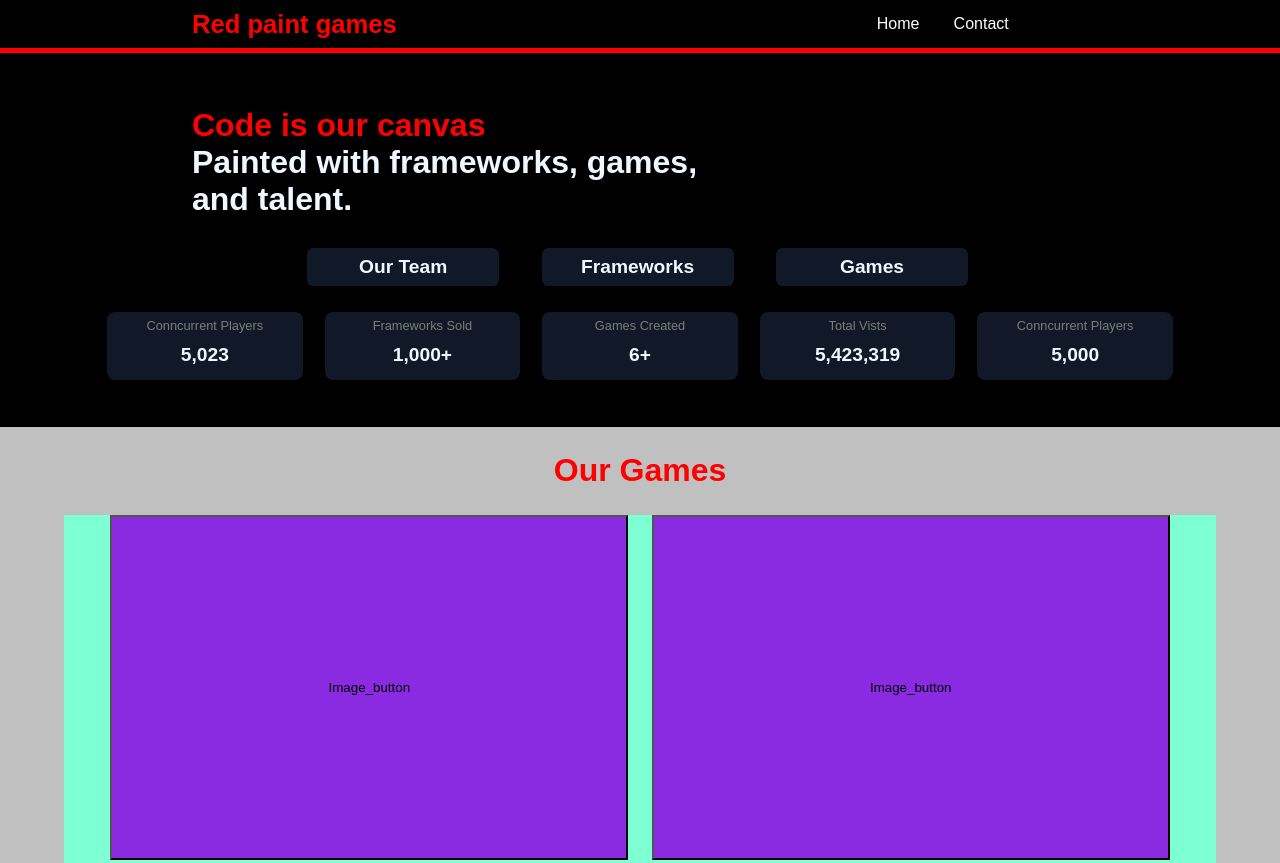
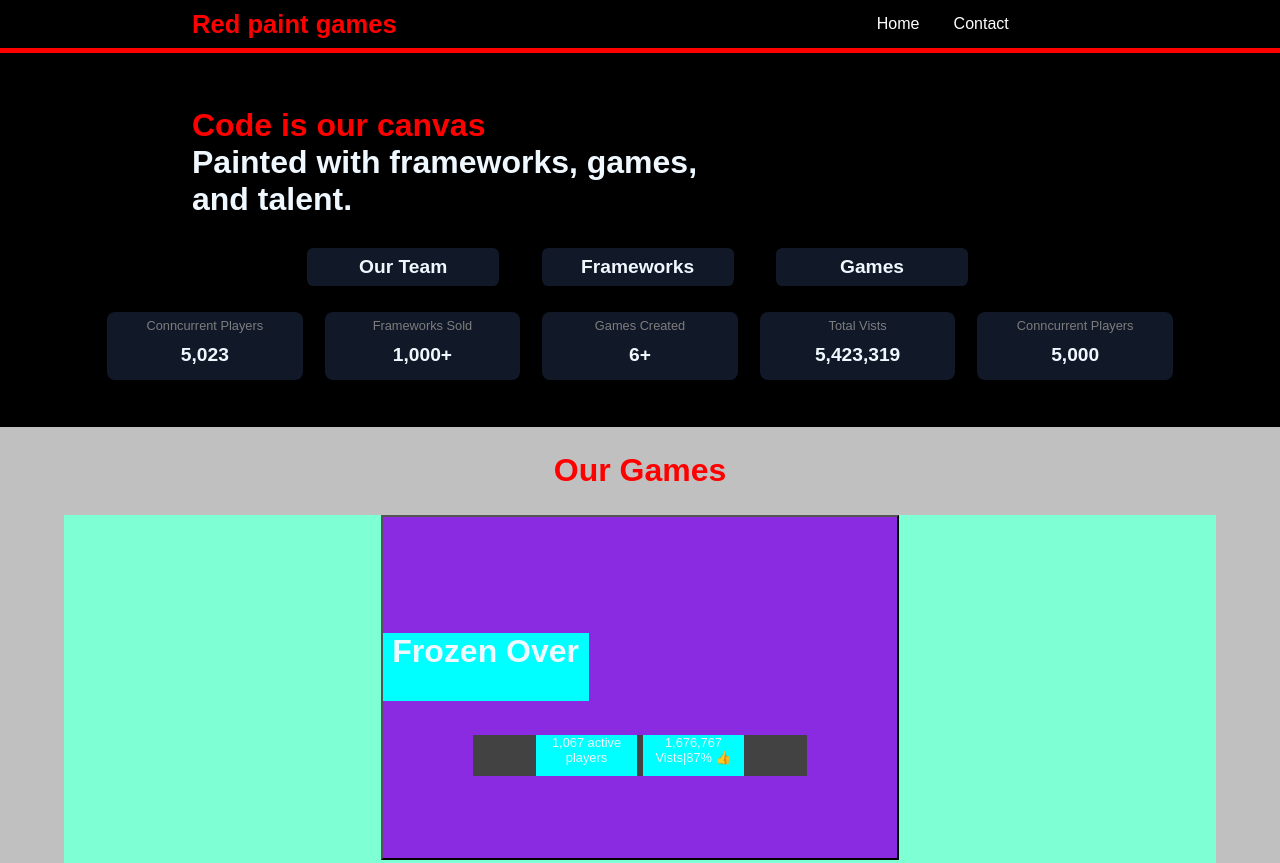
Before and after one commit to coolbulldj/Red-Paint-Games-Website, a plain HTML site: page index.html in a window 1280 px wide. Shown: the top 863 px of the page. Drawn offline with Linux system fonts and the light colour scheme.

Commit message:
improved game boxes frames

```diff
--- a/index.html
+++ b/index.html
@@ -37,8 +37,13 @@
         <div class="games_box">
             <h1 class="games_box_title">Our Games</h1>
             <div class = "game_holder">
-                <button class = "main_game_box">Image_button</button>
-                <button class = "main_game_box">Image_button</button>
+                <button class = "main_game_box">
+                    <h1 class = "main_game_box_title">Frozen Over</h1>
+                    <div class = "game_detail_box">
+                        <p class = "main_game_box_ccu">1,067 active players</p>
+                        <p class = "main_game_box_vists-likes">1,676,767 Vists|87% 👍</p>
+                    </div>
+                </button>
             </div>
         </div>
         <div class="menu_box">
--- a/styles.css
+++ b/styles.css
@@ -242,7 +242,7 @@
 
 
 .game_holder {
-    background-color: aquamarine;
+    background-color: rgb(127, 255, 212);
     width: 90%;
     aspect-ratio: 1;
     position: relative;
@@ -257,20 +257,59 @@
 
 .main_game_box {
     background-color: blueviolet;
-
     width: 45%;
     aspect-ratio: 1.5;
     max-height: fit-content;
 }
 
-.main_game_box_title {
+.main_game_box:hover {
+    width: 47%;
 
 }
 
-.main_game_box_ccu {
-
+.game_detail_box {
+    background-color: rgb(66, 66, 66);
+    border: none;
+    color: aliceblue;
+    width: 65%;
+    height: 12%;
+    position: relative;
+    top: 10%;
+    margin-inline: auto; /* centers div lol */
+    display:flex;
+    justify-content: center;
+    flex-direction: row;
+    gap: 2%;
 }
 
-.main_game_box_vists {
+.main_game_box_title {
+    font-family: sans-serif;
+    color:aliceblue;
+    background-color: aqua;
+    font-size: clamp(0.5rem, 2.5vw, 5rem);
+    width: 40%;
+    height: 20%;
+    position: relative;
+    top:0%;
+    left:0%;
+}
 
+.main_game_box_ccu {
+    background-color: aqua;
+    font-family: sans-serif;
+    color: aliceblue;
+    font-size: clamp(0.5rem, 1vw, 5rem);
+    width: 30%;
+    height: 100%;
+    position: relative;
 }
+
+.main_game_box_vists-likes {
+    background-color: aqua;
+    font-family: sans-serif;
+    color: aliceblue;
+    font-size: clamp(0.5rem, 1vw, 5rem);
+    width: 30%;
+    height: 100%;
+    position: relative;
+}
```
